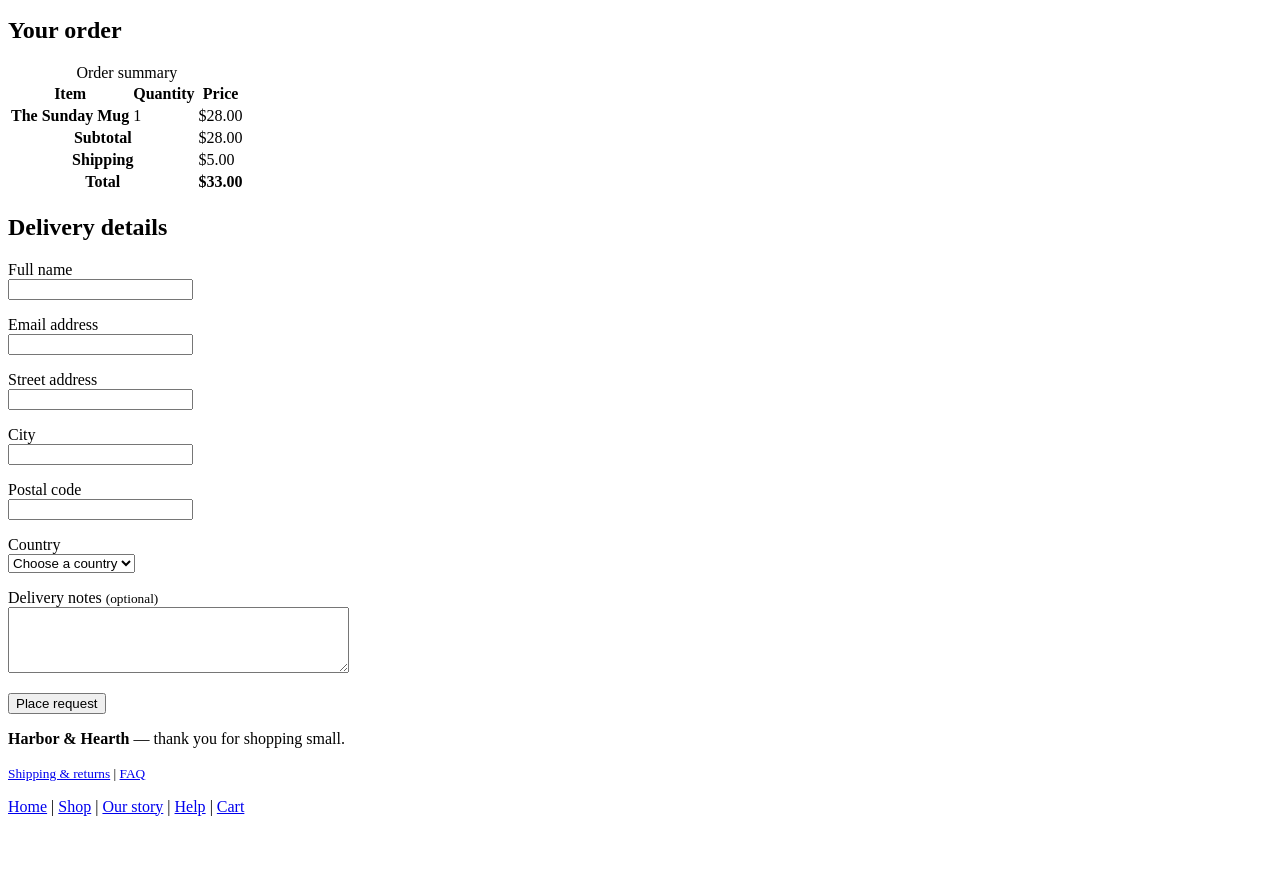
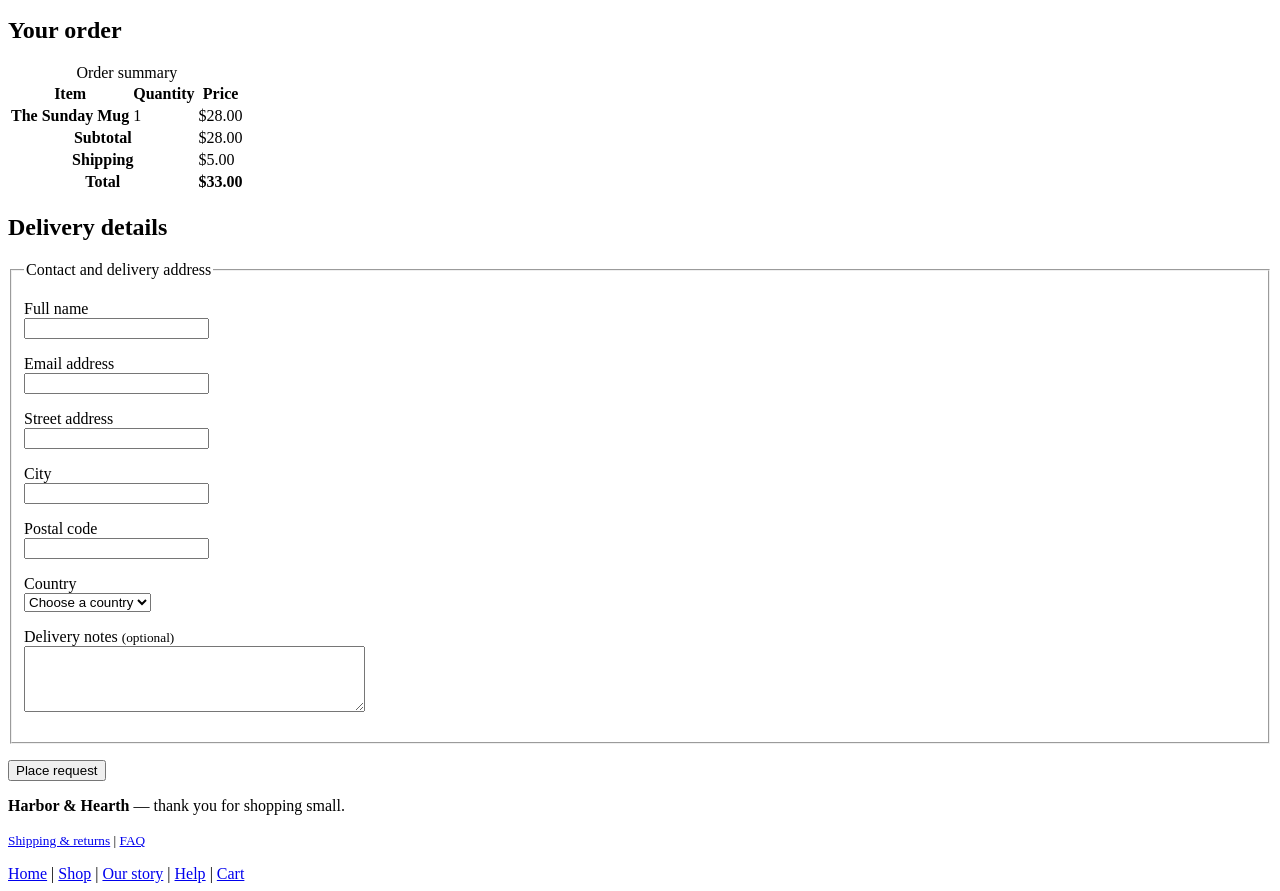
Before and after one commit to mohamedashan/harbor-and-hearth-store, a plain HTML site: page checkout.html in a window 1280 px wide. Shown: the part 195-1086 px from the top of the page. Before the commit the page ends 1019 px from the top, so only its background shows below. Drawn offline with Linux system fonts and the light colour scheme.

Commit message:
a11y: group checkout delivery fields

```diff
--- a/checkout.html
+++ b/checkout.html
@@ -45,6 +45,8 @@
     <section aria-labelledby="delivery-heading">
       <h2 id="delivery-heading">Delivery details</h2>
       <form action="mailto:orders@harborandhearth.example" method="post" enctype="text/plain">
+        <fieldset>
+          <legend>Contact and delivery address</legend>
         <p>
           <label for="full-name">Full name</label><br>
           <input id="full-name" name="full-name" type="text" autocomplete="name" required>
@@ -77,6 +79,7 @@
           <label for="notes">Delivery notes <small>(optional)</small></label><br>
           <textarea id="notes" name="notes" rows="4" cols="40"></textarea>
         </p>
+        </fieldset>
         <p><button type="submit">Place request</button></p>
       </form>
     </section>
```
